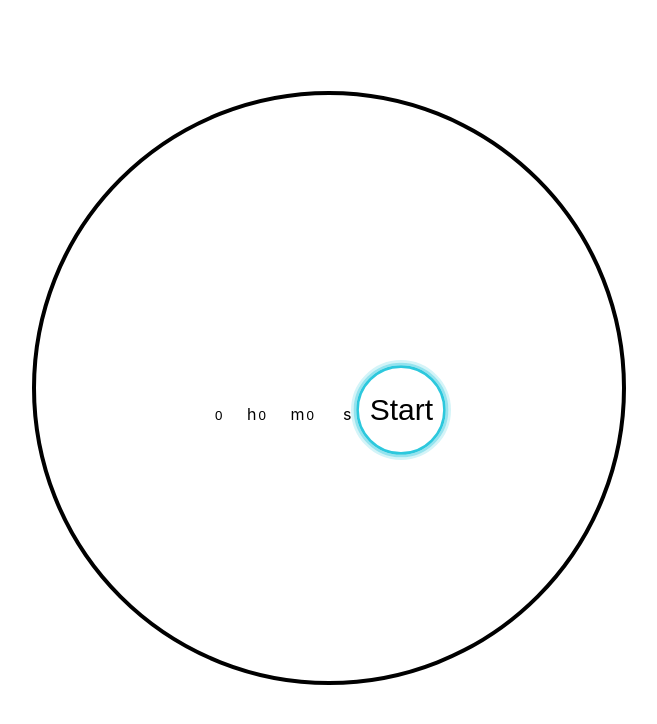
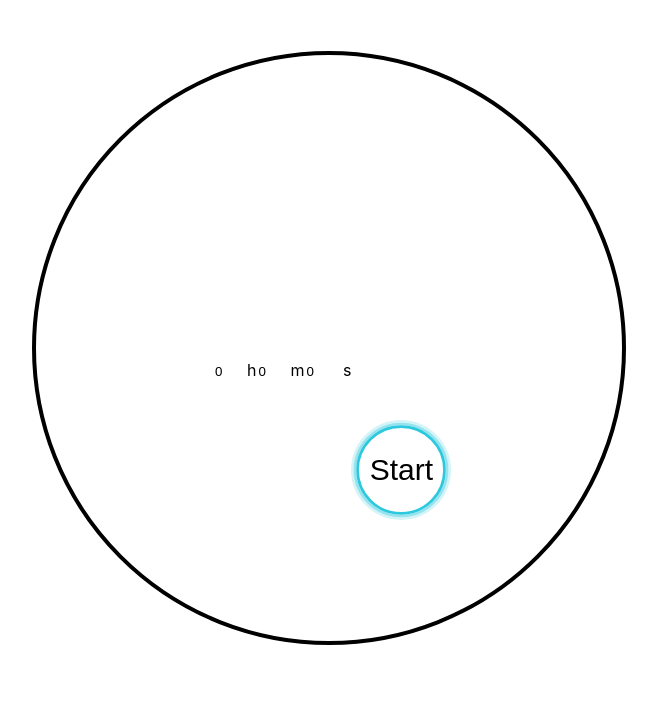
Before and after one commit to amara-j/timer, a React (Create React App) app: page / in a window 1280 px wide. Shown: the top 724 px of the page, without its empty margins (299-956 px from the left). Built offline with nearby package versions, Linux system fonts and the light colour scheme.

Commit message:
fixed bug on timer end with invalid date conversion, starting styling

```diff
--- a/src/App.css
+++ b/src/App.css
@@ -1,5 +1,6 @@
 .App {
   text-align: center;
+  height: 100%;
 }
 .circle-border {
   height: 25px;
@@ -11,14 +12,14 @@
 
 .circle-border-container {
   position: absolute;
-  top: 10%;
+  top: 5%;
   left: 25%;
   z-index: -1;
 }
 
 .progress-ring-circle-container {
   position: absolute;
-  top: 10%;
+  top: 5%;
   left: 25%;
   z-index: -1;
 }
@@ -67,9 +68,11 @@
 }
 
 input[type="submit"] {
+  position: absolute;
   width: 100px;
   height: 100px;
   background: url("./button.svg") no-repeat center;
   border: none;
   font-size: 30px;
+  top: 300%;
 }
--- a/src/Timer.js
+++ b/src/Timer.js
@@ -46,7 +46,9 @@ class Timer extends React.Component {
   }
 
   formatSecsToHHMMSS(secs) {
-    return new Date(secs * 1000).toISOString().substr(11, 8);
+    if (this.state.countdown > 1) {
+      return new Date(secs * 1000).toISOString().substr(11, 8);
+    }
   }
 
   render() {
```
